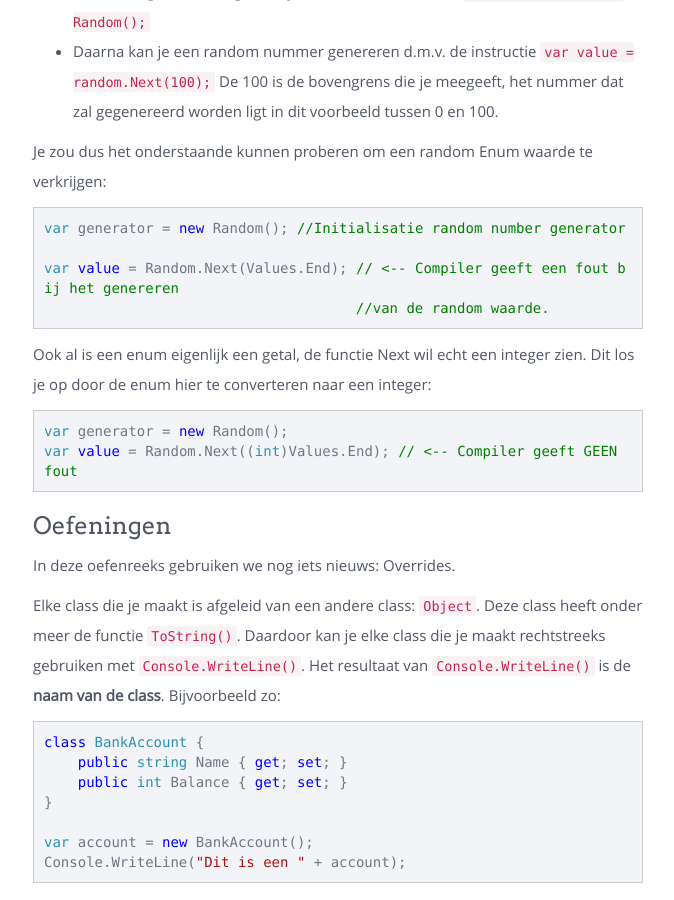
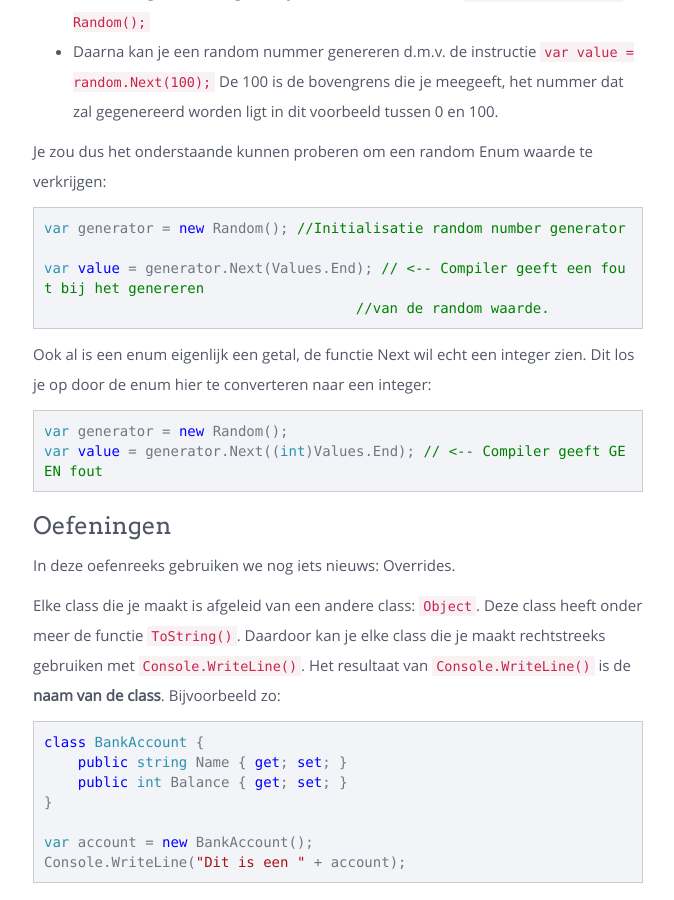
Before and after one commit to sma-it/sma-it.github.io, a Jekyll site: the page built from modules/advanced/_posts/2000-02-01-Enumeraties.md, in a window 1280 px wide and 900 px high, scrolled down 4801 px. Shown: the whole window, without its empty margins (382-1056 px from the left). Built offline with Jekyll 4.4.1, drawn with Linux system fonts in a browser that asks for light colours; nearby versions of some CDN libraries.

Commit message:
Corrected error

````diff
--- a/modules/advanced/_posts/2000-02-01-Enumeraties.md
+++ b/modules/advanced/_posts/2000-02-01-Enumeraties.md
@@ -177,7 +177,7 @@ Je zou dus het onderstaande kunnen proberen om een random Enum waarde te verkrij
 ```csharp
 var generator = new Random(); //Initialisatie random number generator
 
-var value = Random.Next(Values.End); // <-- Compiler geeft een fout bij het genereren
+var value = generator.Next(Values.End); // <-- Compiler geeft een fout bij het genereren
                                      //van de random waarde.
 ```
 
@@ -186,7 +186,7 @@ de enum hier te converteren naar een integer:
 
 ```csharp
 var generator = new Random();
-var value = Random.Next((int)Values.End); // <-- Compiler geeft GEEN fout
+var value = generator.Next((int)Values.End); // <-- Compiler geeft GEEN fout
 ```
 
 ## Oefeningen
````
